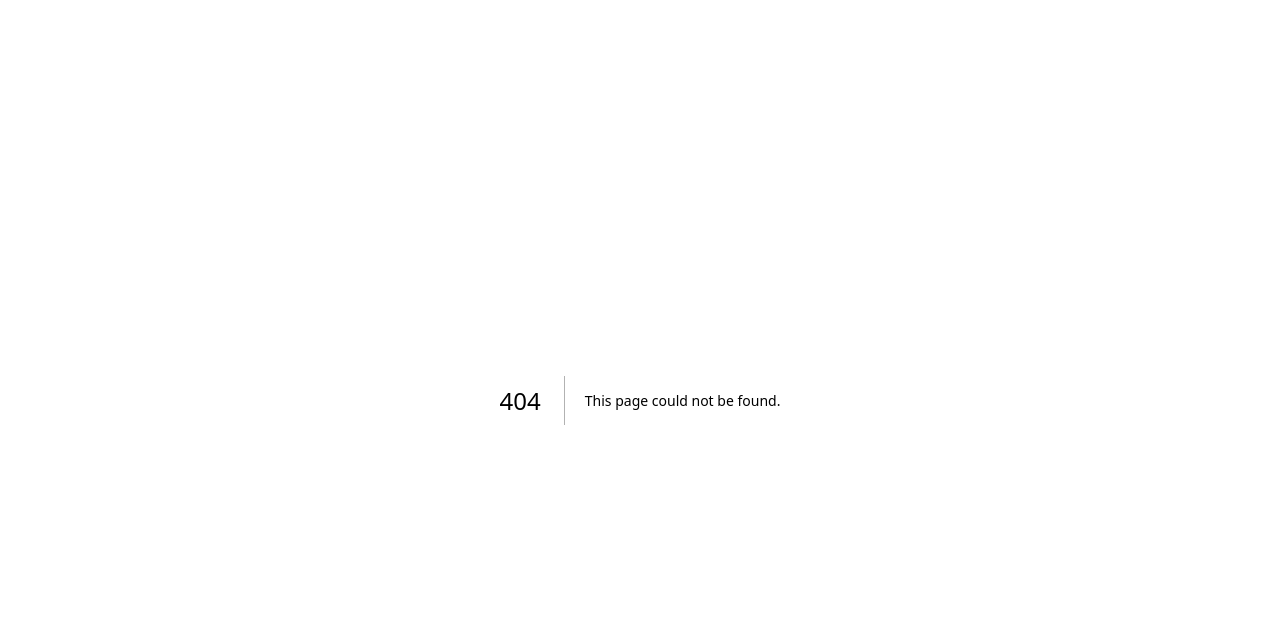
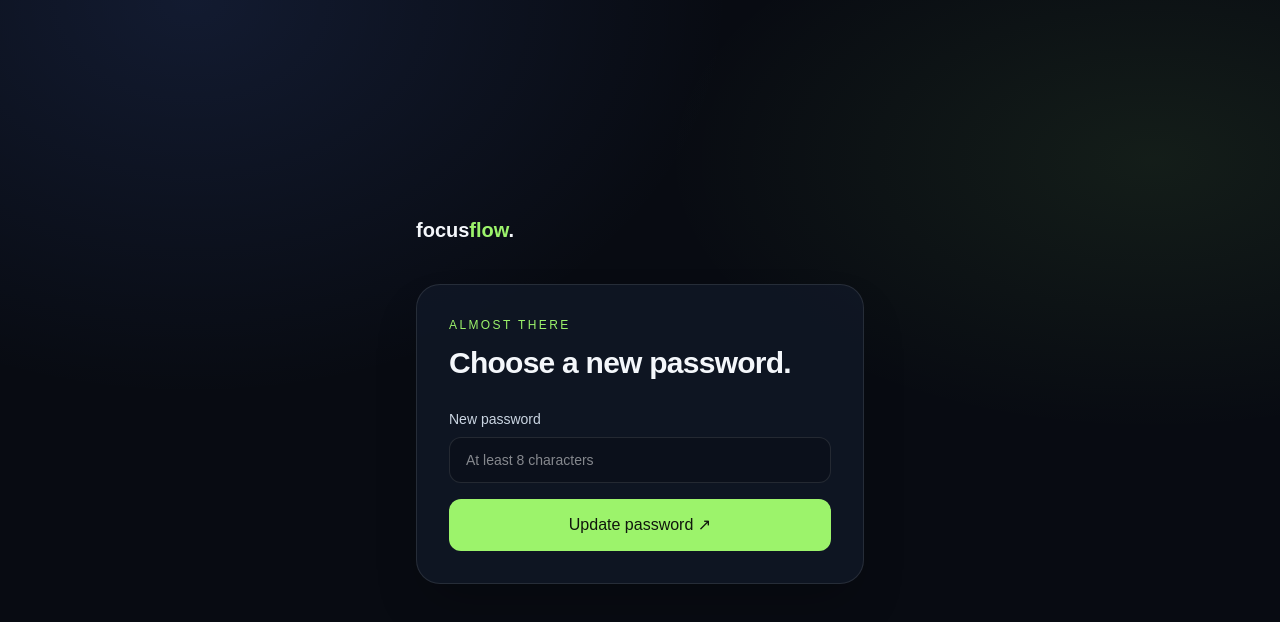
Before and after one commit to vibecoding360/VIBECODER, a Next.js app: page /reset-password in a window 1280 px wide. Before the commit this address had no page. Shown: the top 622 px of the page. Built offline with nearby package versions, Linux system fonts and the light colour scheme.

Commit message:
feat(focusflow): add password recovery flow

```diff
--- /dev/null
+++ b/app/reset-password/page.tsx
@@ -0,0 +1,22 @@
+import Link from "next/link";
+import { updatePassword } from "./actions";
+
+export default async function ResetPasswordPage({ searchParams }: { searchParams: Promise<{ error?: string }> }) {
+  const params = await searchParams;
+  return (
+    <main className="flex min-h-screen items-center justify-center px-6 py-12">
+      <div className="w-full max-w-md">
+        <Link href="/" className="text-xl font-semibold">focus<span className="text-[#9cf36b]">flow</span>.</Link>
+        <div className="mt-10 rounded-3xl border border-white/10 bg-[#111827]/80 p-8 shadow-2xl">
+          <p className="text-xs uppercase tracking-[.2em] text-[#9cf36b]">Almost there</p>
+          <h1 className="mt-3 text-3xl font-semibold tracking-tight">Choose a new password.</h1>
+          {params.error && <p role="alert" className="mt-5 rounded-xl border border-red-400/20 bg-red-400/10 p-3 text-sm text-red-300">{params.error}</p>}
+          <form action={updatePassword} className="mt-7 space-y-4">
+            <label className="block text-sm text-slate-300">New password<input required minLength={8} type="password" name="password" autoComplete="new-password" className="mt-2 w-full rounded-xl border border-white/10 bg-black/20 px-4 py-3 text-white outline-none focus:border-[#9cf36b]" placeholder="At least 8 characters" /></label>
+            <button className="w-full rounded-xl bg-[#9cf36b] px-4 py-3.5 font-semibold text-[#10170d] hover:bg-[#b4ff8c]">Update password ↗</button>
+          </form>
+        </div>
+      </div>
+    </main>
+  );
+}
```
